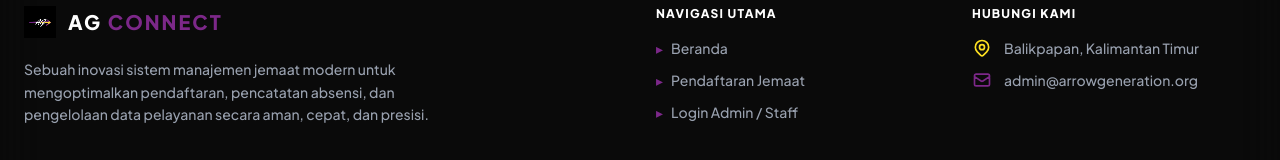
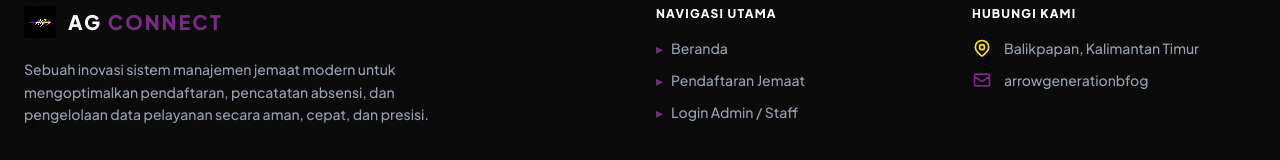
Before and after one commit to SamMorales11/ag-connect, a Vue app in the folder frontend/: page / in a window 1280 px wide. Shown: the part 742-902 px from the top of the page. Built offline with nearby package versions, Linux system fonts and the light colour scheme.

Commit message:
update kata kata

```diff
--- a/frontend/src/views/HomeView.vue
+++ b/frontend/src/views/HomeView.vue
@@ -115,7 +115,7 @@
             <h4 class="text-white font-extrabold mb-4 uppercase tracking-widest text-xs">Hubungi Kami</h4>
             <ul class="space-y-3 text-xs md:text-sm font-medium text-gray-400">
               <li class="flex items-start gap-3"><svg class="w-4 h-4 md:w-5 md:h-5 text-ag-yellow shrink-0" fill="none" stroke="currentColor" viewBox="0 0 24 24"><path stroke-linecap="round" stroke-linejoin="round" stroke-width="2" d="M17.657 16.657L13.414 20.9a1.998 1.998 0 01-2.827 0l-4.244-4.243a8 8 0 1111.314 0z"></path><path stroke-linecap="round" stroke-linejoin="round" stroke-width="2" d="M15 11a3 3 0 11-6 0 3 3 0 016 0z"></path></svg><span>Balikpapan, Kalimantan Timur</span></li>
-              <li class="flex items-center gap-3"><svg class="w-4 h-4 md:w-5 md:h-5 text-ag-purple shrink-0" fill="none" stroke="currentColor" viewBox="0 0 24 24"><path stroke-linecap="round" stroke-linejoin="round" stroke-width="2" d="M3 8l7.89 5.26a2 2 0 002.22 0L21 8M5 19h14a2 2 0 002-2V7a2 2 0 00-2-2H5a2 2 0 00-2 2v10a2 2 0 002 2z"></path></svg><span>admin@arrowgeneration.org</span></li>
+              <li class="flex items-center gap-3"><svg class="w-4 h-4 md:w-5 md:h-5 text-ag-purple shrink-0" fill="none" stroke="currentColor" viewBox="0 0 24 24"><path stroke-linecap="round" stroke-linejoin="round" stroke-width="2" d="M3 8l7.89 5.26a2 2 0 002.22 0L21 8M5 19h14a2 2 0 002-2V7a2 2 0 00-2-2H5a2 2 0 00-2 2v10a2 2 0 002 2z"></path></svg><span>arrowgenerationbfog</span></li>
             </ul>
           </div>
         </div>
```
